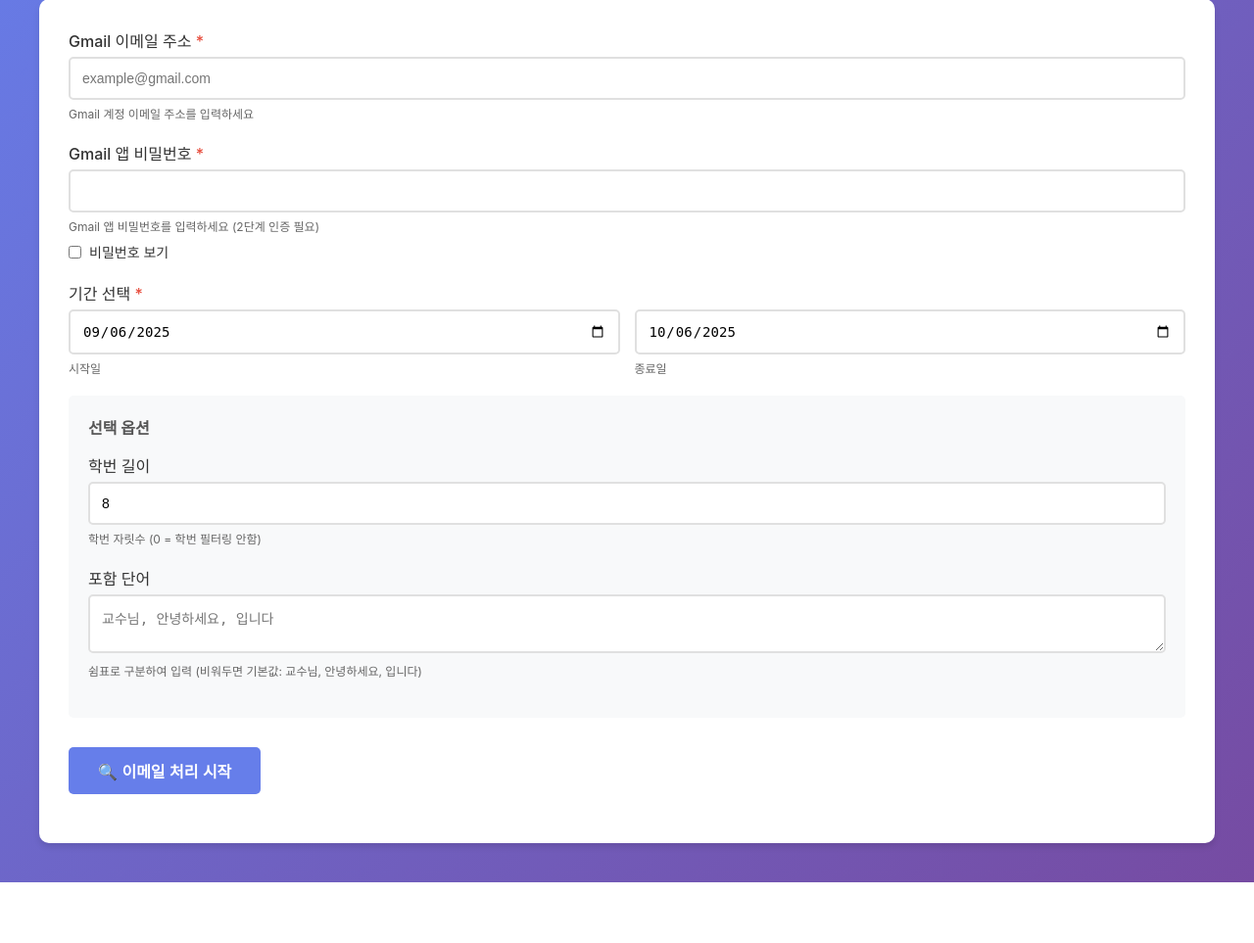
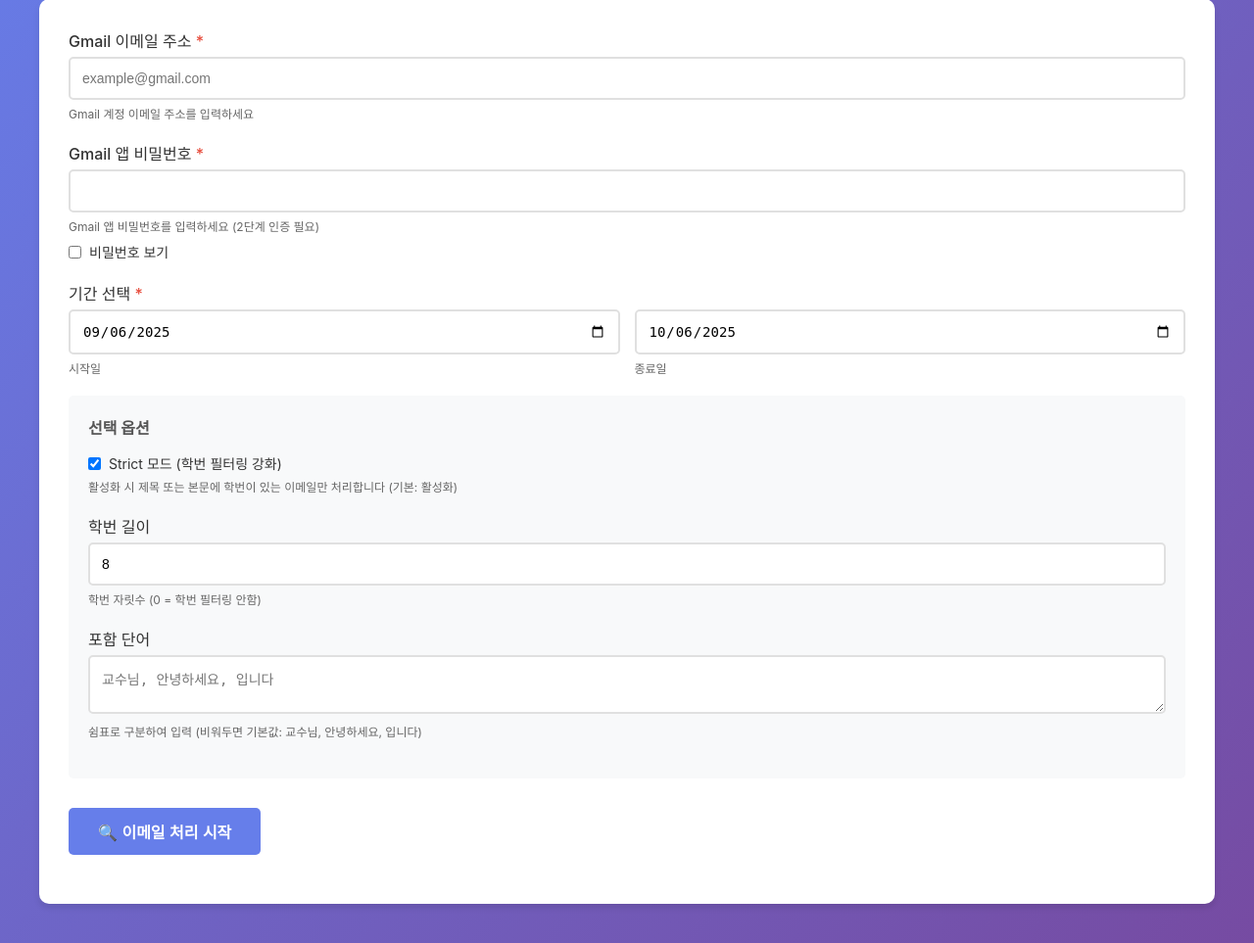
Before and after one commit to YoungjuneKwon/product-2025-report-email-consultation, a Flask app: page / in a window 1280 px wide. Shown: the part 187-1150 px from the top of the page at 98% size. Before the commit the page ends 1088 px from the top, so only its background shows below. Run offline with Flask 3, Linux system fonts and the light colour scheme.

Commit message:
Add strict mode feature for student ID filtering
- Added strict_mode parameter to process_emails function (default: True)
- In strict mode, checks student ID in both subject AND body
- In non-strict mode, checks student ID in body only (legacy behavior)
- Added CLI argument --no-strict to disable strict mode
- Added checkbox to web UI for strict mode control (checked by default)
- Updated help text and documentation

Co-authored-by: YoungjuneKwon <25544293+YoungjuneKwon@users.noreply.github.com>

```diff
--- a/app.py
+++ b/app.py
@@ -111,6 +111,7 @@ def process():
         # Optional parameters
         student_id_length_str = request.form.get('student_id_length', '8').strip()
         keywords_str = request.form.get('keywords', '').strip()
+        strict_mode_str = request.form.get('strict_mode', 'true').strip().lower()
 
         # Validate required fields
         if not gmail_userid:
@@ -143,6 +144,9 @@ def process():
         if keywords_str:
             keywords = [kw.strip() for kw in keywords_str.split(',') if kw.strip()]
 
+        # Parse strict mode (default: True)
+        strict_mode = strict_mode_str in ('true', '1', 'on', 'yes')
+
         # Set up logging to queue if session_id is provided
         queue_handler = None
         if session_id and session_id in log_queues:
@@ -159,13 +163,15 @@ def process():
         try:
             # Process emails
             logger.info(f"Processing emails for {gmail_userid} from {start_date_str} to {end_date_str}")
+            logger.info(f"Strict mode: {'enabled' if strict_mode else 'disabled'}")
             pairs, error = process_emails(
                 gmail_userid,
                 gmail_password,
                 start_date,
                 end_date,
                 keywords=keywords,
-                student_id_length=student_id_length
+                student_id_length=student_id_length,
+                strict_mode=strict_mode
             )
 
             if error:
--- a/templates/index.html
+++ b/templates/index.html
@@ -447,6 +447,14 @@
                     <h3>선택 옵션</h3>
 
                     <div class="form-group">
+                        <div class="checkbox-container">
+                            <input type="checkbox" id="strict_mode" name="strict_mode" value="true" checked>
+                            <label for="strict_mode">Strict 모드 (학번 필터링 강화)</label>
+                        </div>
+                        <div class="help-text">활성화 시 제목 또는 본문에 학번이 있는 이메일만 처리합니다 (기본: 활성화)</div>
+                    </div>
+
+                    <div class="form-group">
                         <label>학번 길이</label>
                         <input type="number" id="student_id_length" name="student_id_length" value="8" min="0">
                         <div class="help-text">학번 자릿수 (0 = 학번 필터링 안함)</div>
```
Also changed, not shown: main.py (+47 -9 lines), 1 other file.
